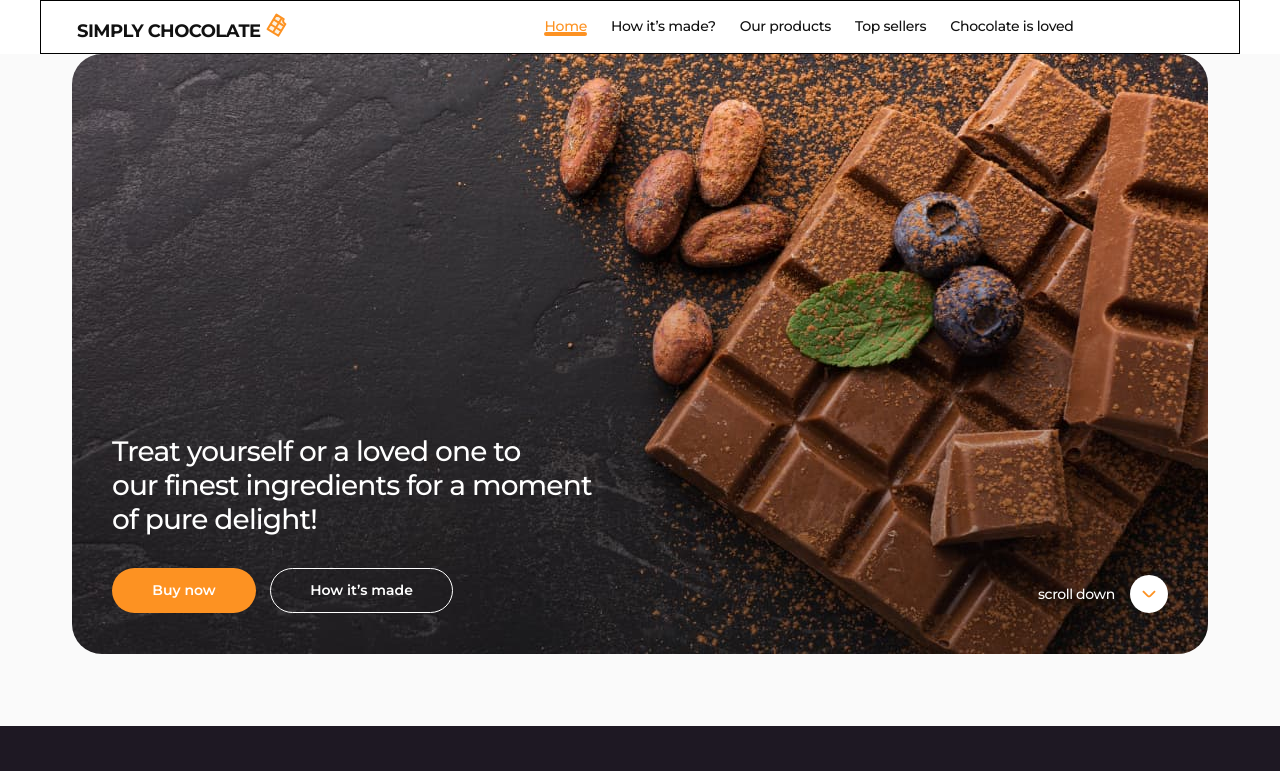
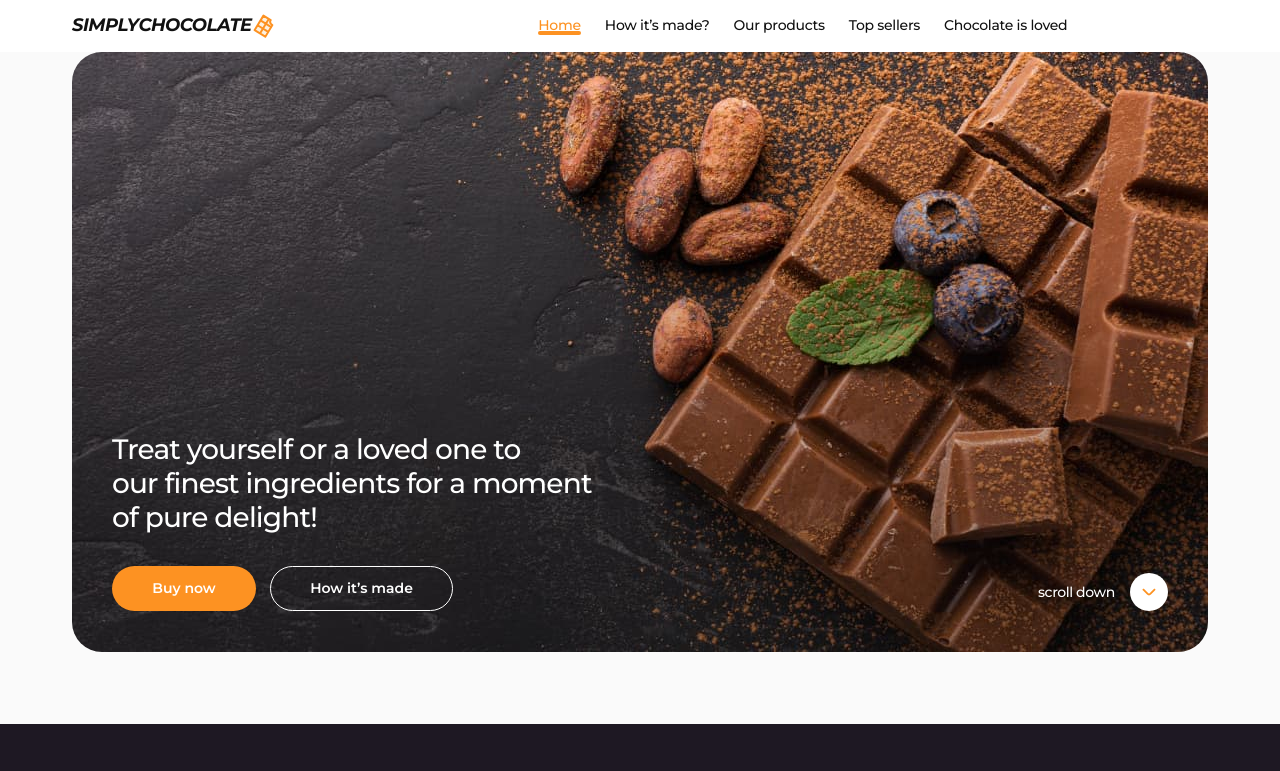
Before and after one commit to WladekJagiello/project-16, a website built with Vite: page src/index.html in a window 1280 px wide. Shown: the top 771 px of the page. Built offline with nearby package versions, Linux system fonts and the light colour scheme; files whose address does not match are found by name.

Commit message:
return third span)

```diff
--- a/src/css/header.css
+++ b/src/css/header.css
@@ -37,16 +37,20 @@ img {
 }
 @media screen and (min-width: 1200px) {
   .header-container {
-    border: 1px solid #000000;
+    /* border: 1px solid #000000; */
   }
 }
 
 /* --------------------logo-------- */
 .logo {
-   font-weight: 700;
-    font-size: 14px;
-    line-height: 1.29;
-    letter-spacing: -0.03em;
+  display: flex;
+  align-items: center;
+  gap:4 px;
+
+  font-weight: 700;
+  font-size: 14px;
+  line-height: 1.29;
+  letter-spacing: -0.03em;
 }
 
 @media screen and (min-width: 1200px) {
@@ -56,10 +60,12 @@ img {
   }
 }
 .simply {
-  margin-left: 4px;
+  font-style: italic;
+  /* margin-left: 4px; */
 }
 /* -------------Logo-icon */
 .logo-icon {
+  font-family: ;
   width: 28px;
   height: 28px;
 }
@@ -257,14 +263,14 @@ img {
 
 
 .mobile-close-icon {
-  stroke: #ffffff;
+  stroke: var(--white);
   fill-opacity: 0;
   height: 24px;
   width: 24px;
 }
 .mobile-close-icon:hover,
 .mobile-close-icon:focus {
-  stroke: #FD9222;
+  stroke: var(--orange);
 }
 /* ----------------------------mobile-navigation------------ */
 .mobile-menu-items {
--- a/src/partials/header.html
+++ b/src/partials/header.html
@@ -2,7 +2,8 @@
   <div class="container header-container">
     <nav class="navbar">
       <a class="logo link" href="./index.html">
-        <span class="simply">SIMPLY CHOCOLATE</span>
+        <span class="simply">SIMPLY</span>
+        <span class="simply">CHOCOLATE</span>
         <svg class="logo-icon">
           <use href="/img/icons.svg#icon-header-chocolate"></use>
         </svg>
```
